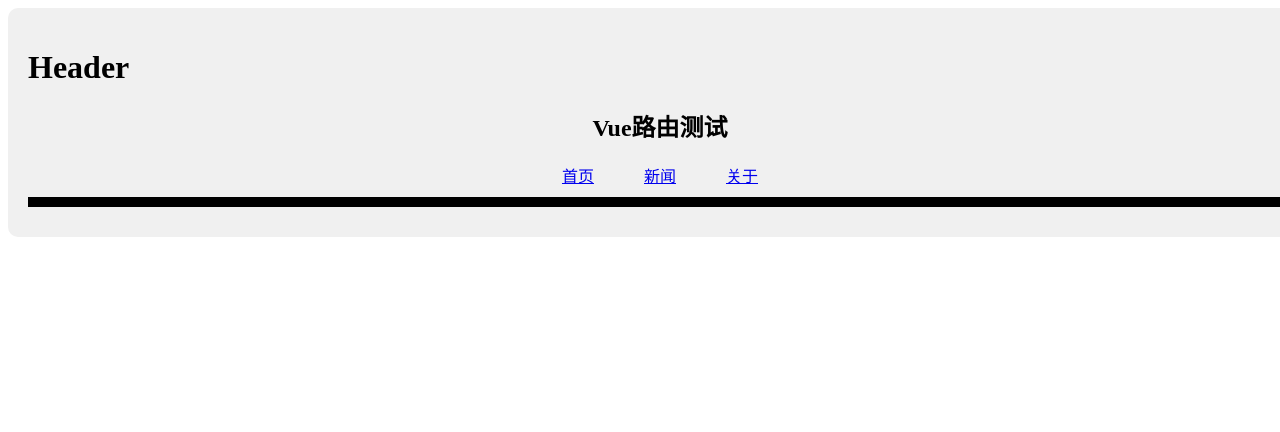
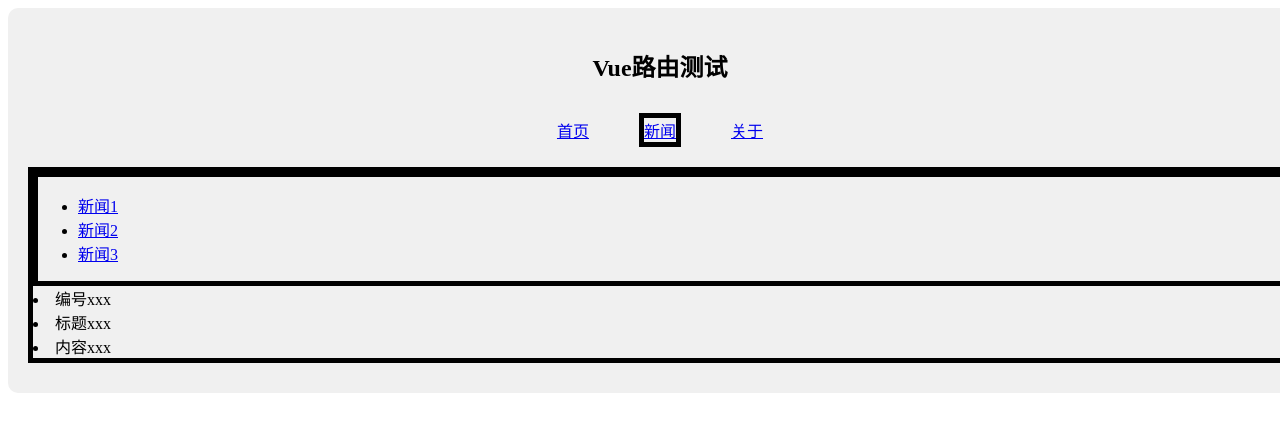
Before and after one commit to BigDragonlin/vue-demo, a Vue app: page /news/detail in a window 1280 px wide. Shown: the top 432 px of the page. Built offline with nearby package versions, Linux system fonts and the light colour scheme; the HTML template or start-up script is replaced by a standard one.

Commit message:
嵌套路由

```diff
--- a/src/App.vue
+++ b/src/App.vue
@@ -1,15 +1,13 @@
  <!-- 组件的结构 -->
  <template>
     <div class="app">
-        <!-- 路由组件一般存在pages或者views文件夹中，一般组件一般存在components文件夹中 -->
-        <Hearder></Hearder>
         <!-- 标题 -->
         <h2 class="title">Vue路由测试</h2>
         <!-- 导航区 -->
         <div class="nav">
             <RouterLink to="/home" active-class="btn">首页</RouterLink>
-            <RouterLink :to="{name:'xinwen'}" active-class="btn">新闻</RouterLink>
-            <RouterLink :to="{path:'/about'}" active-class="btn">关于</RouterLink>
+            <RouterLink to="/news" active-class="btn">新闻</RouterLink>
+            <RouterLink to="/about" active-class="btn">关于</RouterLink>
         </div>
          <!-- 展示区 -->
         <div class="content">
@@ -20,8 +18,6 @@
 
  <!-- 组件的逻辑 -->
  <script setup lang="ts" name="App">
-    import { RouterLink, RouterView } from 'vue-router';
-    import Hearder from '@/components/Hearder.vue';
 </script>
 
 <style scoped>
@@ -44,7 +40,7 @@
     }
     .content {
         margin: 10px 0;
-        text-align: center;
+        text-align: left;
         /* 方框包围 */
         border: 5px solid #000;
     }
--- a/src/pages/About.vue
+++ b/src/pages/About.vue
@@ -6,12 +6,6 @@
 
 <script setup lang="ts" name="About">
     import { onMounted, onUnmounted } from 'vue';
-    onMounted(() => {
-        console.log('About组件挂载了');
-    });
-    onUnmounted(() => {
-        console.log('About组件卸载了');
-    });
 </script>
 
 <style scoped>
--- /dev/null
+++ b/src/pages/Detils.vue
@@ -0,0 +1,11 @@
+<template>
+    <li>编号xxx</li>
+    <li>标题xxx</li>
+    <li>内容xxx</li>
+</template>
+
+<script setup lang="ts" name="Detils">
+</script>
+
+<style scoped>
+</style>
--- a/src/pages/News.vue
+++ b/src/pages/News.vue
@@ -1,27 +1,34 @@
 <template>
-    <div>
-        <h2>新闻1</h2>
-        <h2>新闻2</h2>
-        <h2>新闻3</h2>
+    <div class="newsTitle">
+        <!-- 遍历news数据 -->
+        <ul>
+            <li v-for="item in news" :key="item.id">
+                <RouterLink to="/news/detail">{{ item.title }}</RouterLink>
+            </li>
+        </ul>
+    </div>
+    <div class="newsContent">
+        <RouterView></RouterView>
     </div>
 </template>
 
 <script setup lang="ts" name="News">
-    import { onMounted, onUnmounted } from 'vue';
-    onMounted(() => {
-        console.log('News组件挂载了');
-    });
-    onUnmounted(() => {
-        console.log('News组件卸载了');
-    });
+    import { reactive } from 'vue';
+    const news = reactive([
+        { id: 1, title: '新闻1'},
+        { id: 2, title: '新闻2'},
+        { id: 3, title: '新闻3'},
+    ]);
 </script>
 
 <style scoped>
-    div { border: 5px solid #000;
+    .newsTitle {
+        border: 5px solid #000;
+        text-align: left;
     }
 
     h2 {
         margin: 10px 0;
-        text-align: center;
+        text-align: left;
     }
 </style>
--- a/src/router/index.ts
+++ b/src/router/index.ts
@@ -3,6 +3,7 @@ import { createRouter, createWebHistory, createWebHashHistory} from 'vue-router'
 import Home from '@/pages/Home.vue';
 import News from '@/pages/News.vue';
 import About from '@/pages/About.vue';
+import Detils from '@/pages/Detils.vue';
 
 // 创建路由实例
 const router = createRouter({
@@ -12,17 +13,20 @@ const router = createRouter({
     history: createWebHistory(),//历史模式
     routes: [
         {
-            name: 'zhuye',
             path: '/home',
             component: Home
         },
         {
-            name: 'xinwen',
             path: '/news',
-            component: News
+            component: News,
+            children: [
+                {
+                    path: 'detail',
+                    component: Detils
+                }
+            ]
         },
         {
-            name: 'guanyu',
             path: '/about',
             component: About
         },
```
